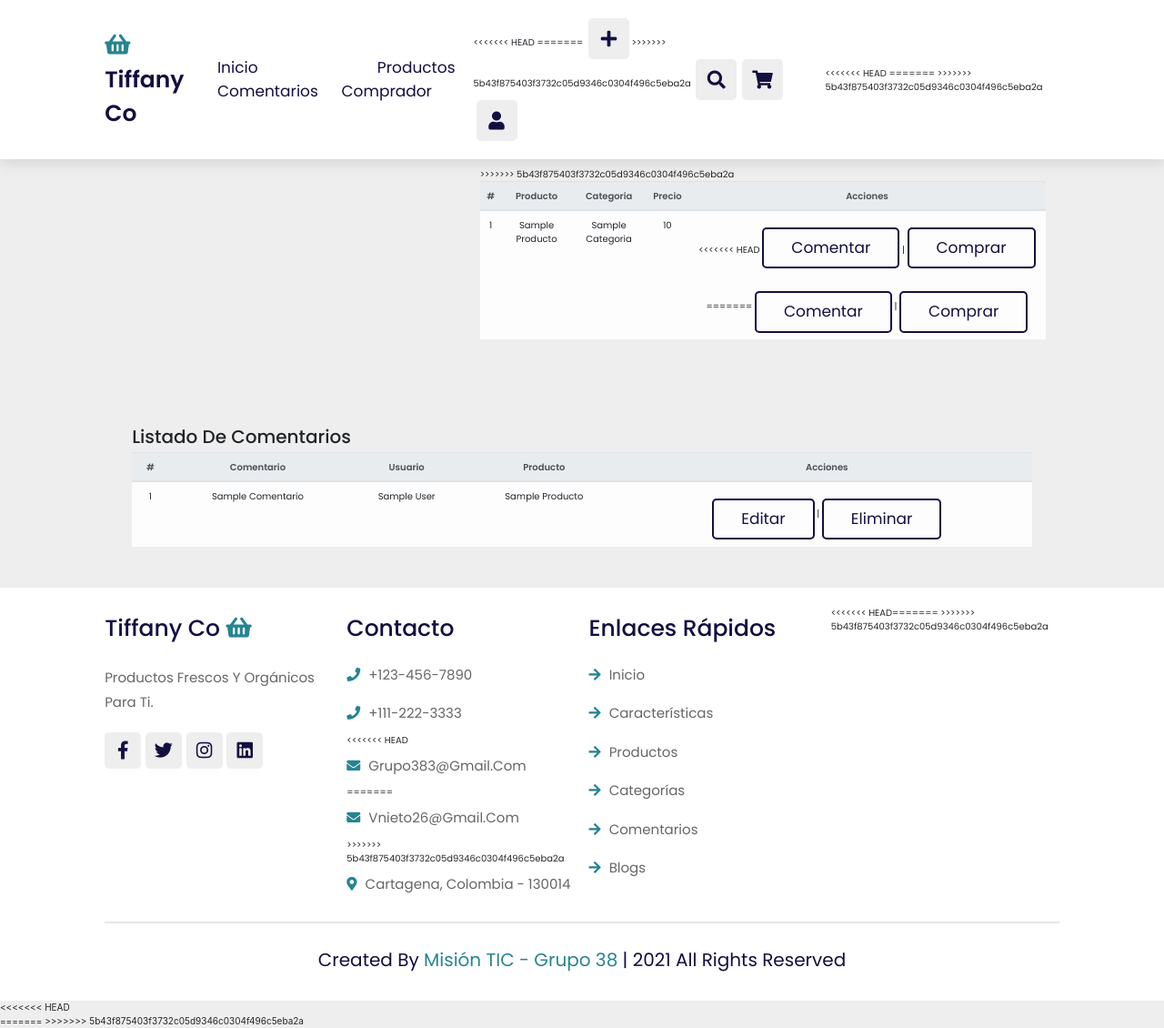
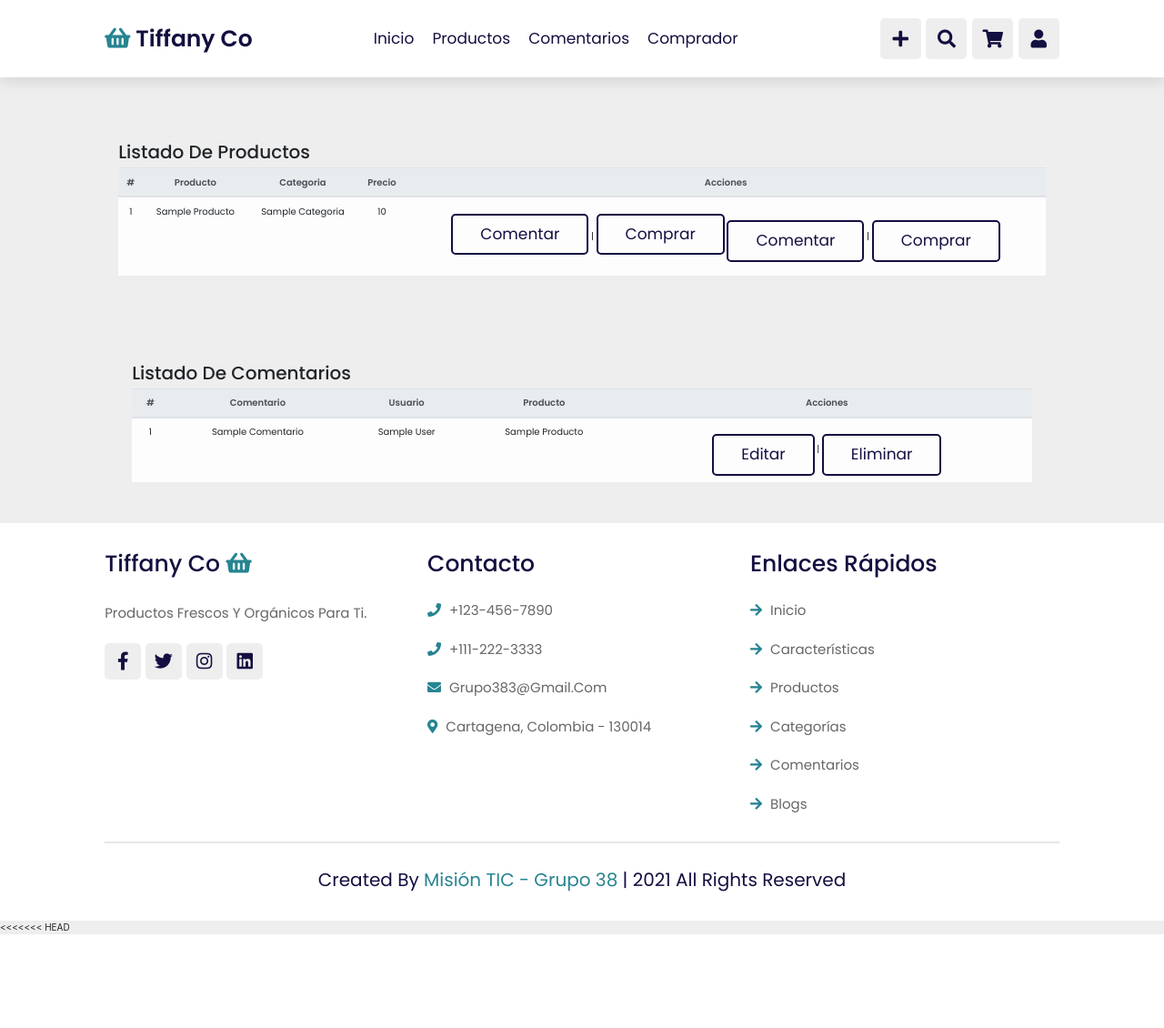
Before and after one commit to vnieto26/proyecto1, a Python web app: template templates/compra.html in a window 1280 px wide. Shown: the whole page at 91% size. After the commit the page ends 1027 px from the top, so only its background shows below. Run offline with Jinja, Linux system fonts and the light colour scheme; the template is opened without the code that fills it: most values are stand-ins (such as "Sample title", 1, 10 or a date in 2020); some libraries are stand-ins or nearby versions.

Commit message:
Correccion en código compra.html

```diff
--- a/templates/compra.html
+++ b/templates/compra.html
@@ -35,11 +35,7 @@
         </nav>
 
         <div class="icons">
-            <<<<<<< HEAD <!-- <div class="fas fa-plus" id="register-btn">
-        </div> -->
-        =======
         <div class="fas fa-plus" id="register-btn"></div>
-        >>>>>>> 5b43f875403f3732c05d9346c0304f496c5eba2a
         <div class="fas fa-bars" id="menu-btn"></div>
         <div class="fas fa-search" id="search-btn"></div>
         <div class="fas fa-shopping-cart" id="cart-btn"></div>
@@ -74,22 +70,6 @@
             <a href="{{url_for('logout')}}" class="btn">Logout</a>
 
         </form>
-
-        <<<<<<< HEAD <!-- <form action="{{ url_for('comentar')}}" class="register-form" method="post">
-            =======
-            <form action="{{ url_for('comentar')}}" class="register-form" method="post">
-                >>>>>>> 5b43f875403f3732c05d9346c0304f496c5eba2a
-                <h3>Comentario</h3>
-                <input type="text" name="Comentario" placeholder="Comentario" class="box" required>
-                <input type="text" name="id_producto" placeholder="ID Producto" class="box" required>
-                <input type="email" name="id_usuario" placeholder="ID Usuario" values="{{session['usercompra']}}"
-                    class="box" required>
-                <input type="submit" value="Registrar" class="btn">
-                <<<<<<< HEAD </form> -->
-                    =======
-            </form>
-            >>>>>>> 5b43f875403f3732c05d9346c0304f496c5eba2a
-
     </header>
 
     <section class="features">
@@ -105,7 +85,6 @@
     <section class="products" id="products">
         <div class="container p-4 mt-4">
             <div class="row">
-                <<<<<<< HEAD=======>>>>>>> 5b43f875403f3732c05d9346c0304f496c5eba2a
                 <div class="col">
                     <h2>Listado de Productos</h2>
                     <table class="table table-light">
@@ -126,18 +105,15 @@
                                 <td>{{product.categoria}}</td>
                                 <td>{{product.precio}}</td>
                                 <td>
-                                        <<<<<<< HEAD <a href="/compra/comentar/{{product.id}}"
-                                            class="btn btn-default btn-rounded mb-4" data-toggle="modal"
-                                            data-target="#modalLoginForm">Comentar</a> |
+                                    <a href="/compra/comentar/{{product.id}}" class="btn btn-default btn-rounded mb-4"
+                                        data-toggle="modal" data-target="#modalLoginForm">Comentar</a> |
                                     <a href="" class="btn btn-default btn-rounded mb-4" data-toggle="modal"
                                         data-target="#modalLoginForm2"">Comprar</a>
-=======
                                         <a class=" btn btn-warning" href="{{url_for('compra')}}">Comentar</a> |
                                     <a class="btn btn-danger" href="{{url_for('compra')}}">Comprar</a>
                                     <!-- <a class="btn btn-warning" href="/compra/comentar/{{product.id}}">Comentar</a> |
                                     <a class="btn btn-danger" href="/compra/{{product.id}}">Comprar</a> -->
                                 </td>
-                                    >>>>>>> 5b43f875403f3732c05d9346c0304f496c5eba2a
                             </tr>
                             {% endfor %}
 
@@ -207,10 +183,7 @@
                 <h3>Contacto</h3>
                 <a href="#" class="links"> <i class="fas fa-phone"></i> +123-456-7890 </a>
                 <a href="#" class="links"> <i class="fas fa-phone"></i> +111-222-3333 </a>
-                <<<<<<< HEAD <a href="#" class="links"> <i class="fas fa-envelope"></i> grupo383@gmail.com </a>
-                    =======
-                    <a href="#" class="links"> <i class="fas fa-envelope"></i> vnieto26@gmail.com </a>
-                    >>>>>>> 5b43f875403f3732c05d9346c0304f496c5eba2a
+                <a href="#" class="links"> <i class="fas fa-envelope"></i> grupo383@gmail.com </a>
                 <a href="#" class="links"> <i class="fas fa-map-marker-alt"></i> Cartagena, Colombia - 130014 </a>
             </div>
 
@@ -224,15 +197,7 @@
                 <a href="#" class="links"> <i class="fas fa-arrow-right"></i> blogs </a>
             </div>
 
-            <<<<<<< HEAD=======<!-- <div class="box">
-                <h3>Boletin informativo</h3>
-                <p>suscríbete para recibir las últimas actualizaciones</p>
-                <input type="email" name="email_boletin" placeholder="Tu email" class="email">
-                <input type="submit" value="subscribete" class="btn">
-                <img src="{{url_for('static', filename='image/payment.png')}}" class="payment-img" alt="">
-        </div> -->
 
-        >>>>>>> 5b43f875403f3732c05d9346c0304f496c5eba2a
         </div>
 
         <div class="credit"> created by <span> Misión TIC - Grupo 38 </span> | 2021 all rights reserved </div>
@@ -299,12 +264,8 @@
         <script src="https://maxcdn.bootstrapcdn.com/bootstrap/4.0.0/js/bootstrap.min.js"
             integrity="sha384-JZR6Spejh4U02d8jOt6vLEHfe/JQGiRRSQQxSfFWpi1MquVdAyjUar5+76PVCmYl"
             crossorigin="anonymous"></script>
-        =======
-
-
         <script src="https://unpkg.com/swiper@7/swiper-bundle.min.js"></script>
 
-        >>>>>>> 5b43f875403f3732c05d9346c0304f496c5eba2a
         <!-- custom js file link  -->
         <script src="{{url_for('static', filename='js/script.js') }}"></script>
 
```
Lines whose indentation alone changed are shown as unchanged.
